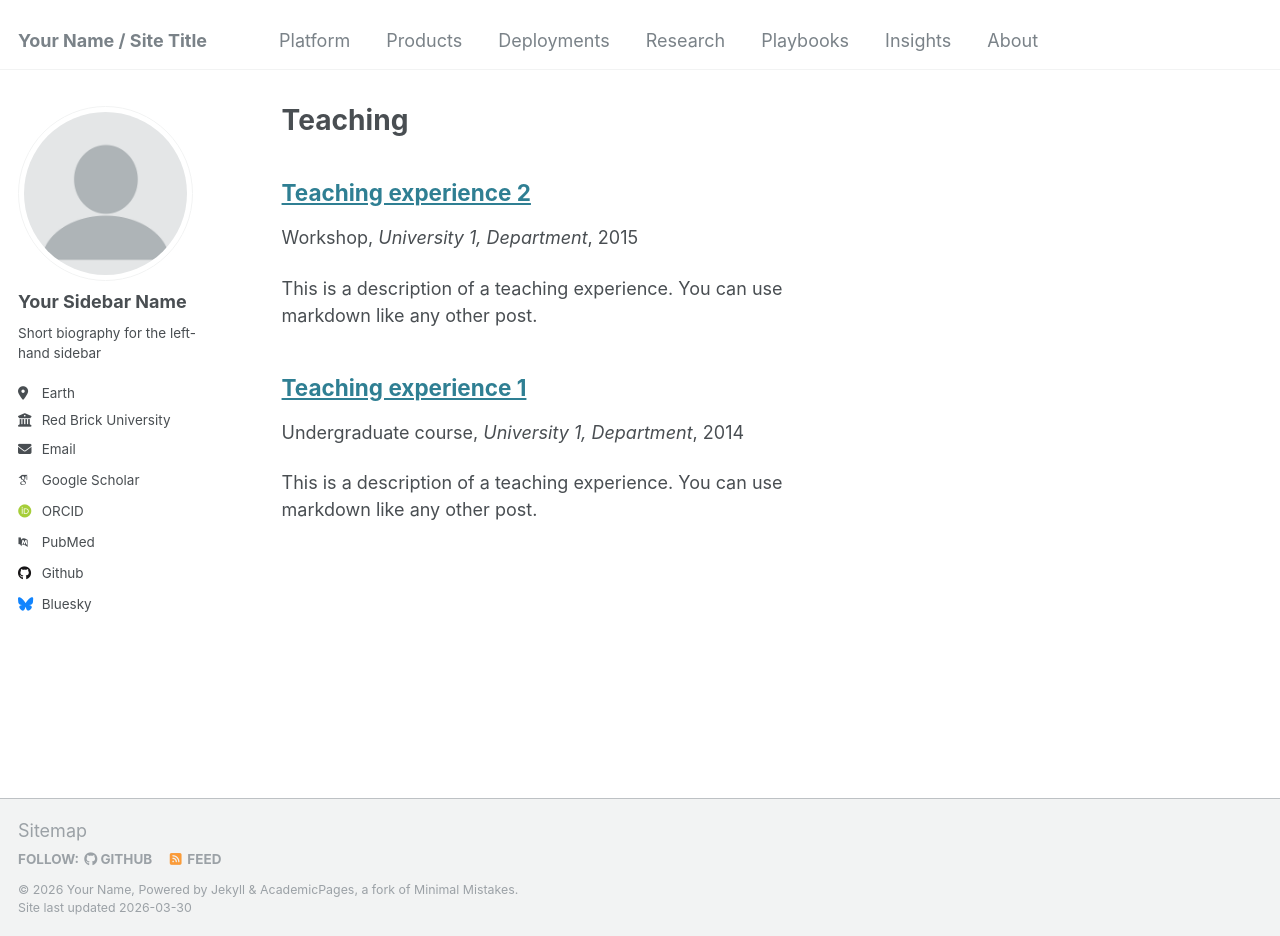
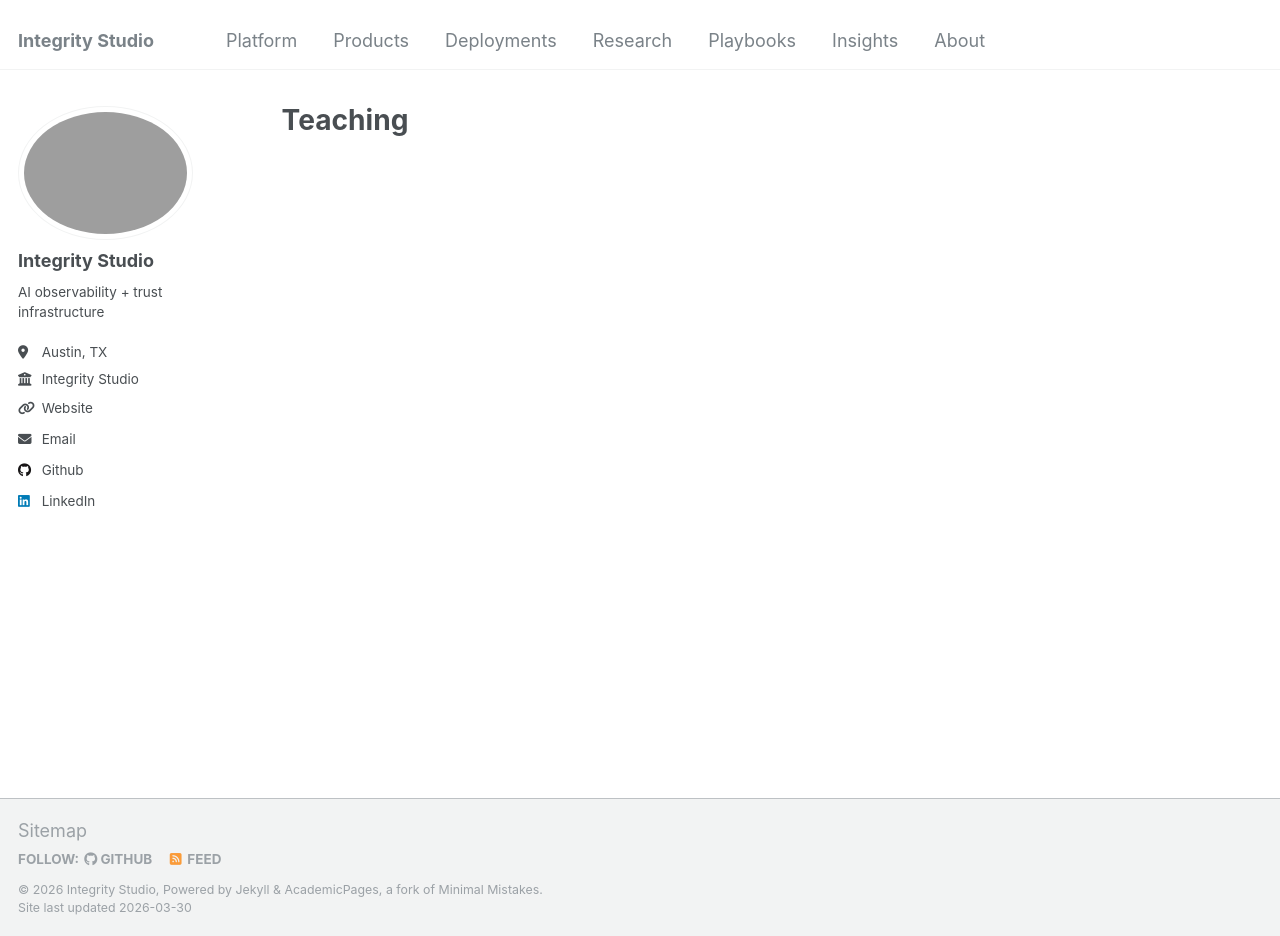
Before and after one commit to integritystudio/.github, a Jekyll site: the page built from _pages/teaching.html, in a window 1280 px wide and 936 px high. Built offline with Jekyll 4.4.1, drawn with Linux system fonts in a browser that asks for light colours; some web fonts are replaced; part of the change alters nothing that is shown.

Commit message:
Modify site configuration for Integrity Studio
Updated site configuration for Integrity Studio, including title, author details, social links, and collections.

```diff
--- a/_config.yml
+++ b/_config.yml
@@ -8,127 +8,169 @@
 
 # Basic Site Settings
 locale                   : "en-US"
-title                    : "Your Name / Site Title"
+title                    : "Integrity Studio"
 title_separator          : "-"
-name                     : &name "Your Name"
-description              : &description "personal description"
-url                      : https://academicpages.github.io # the base hostname & protocol for your site e.g. "https://[your GitHub username].github.io"
-baseurl                  : "" # the subpath of your site, e.g. "/blog"
-repository               : "academicpages/academicpages.github.io"
+name                     : &name "Integrity Studio"
+description              : &description "AI observability, trust infrastructure, and measurable systems"
+url                      : "https://integritystudio.ai"
+baseurl                  : ""
+repository               : "integritystudio/integritystudio.github.io"
 
-# Site Author - The following control what appear as part of the author content on the side bar.
-#               If a field is blank the icon and link will not appear, otherwise it will be shown.
-#               Additional customization can be done by editing /_includes/author-profile.html
+# Site Author
 author:
-  # Biographic information
-  avatar           : "profile.png"
-  name             : "Your Sidebar Name"
-  pronouns         : # example: "she/her"
-  bio              : "Short biography for the left-hand sidebar"
-  location         : "Earth"
-  employer         : "Red Brick University"
-  uri              : # URL
-  email            : "none@example.org"
+  avatar           : "logo.png"
+  name             : "Integrity Studio"
+  bio              : "AI observability + trust infrastructure"
+  location         : "Austin, TX"
+  employer         : "Integrity Studio"
+  uri              : "https://integritystudio.ai"
+  email            : "hello@integritystudio.ai"
 
-  # Academic websites
-  arxiv            : # URL - Update with the correct link to your profile
-  googlescholar    : "https://scholar.google.com/citations?user=PS_CX0AAAAAJ"
-  impactstory      : # URL
-  orcid            : "http://orcid.org/yourorcidurl"
-  semantic         : # URL
-  pubmed           : "https://www.ncbi.nlm.nih.gov/pubmed/?term=john+snow"
-  researchgate     : # URL
-  scopus           : # URL
+  github           : "integritystudio"
+  linkedin         : "company/integrity-studio-ai"
 
-  # Repositories and software development
-  bitbucket        : # Username - Update with your username on the site
-  codepen          : # Username
-  dribbble         : # Username
-  github           : "academicpages"
-  kaggle           : # Username
-  stackoverflow    : # User number or user number and name (i.e., use "1" or "1/jeff-atwood")
+# -----------------------------------
+# 🔹 Collections
+# -----------------------------------
+collections:
+  products:
+    output: true
+    permalink: /products/:path/
 
-  # Social media
-  bluesky          : "bsky.app" # Replace this with you Bluesky username
-  facebook         : # Username
-  flickr           : # Username
-  foursquare       : # Username
-  goodreads        : # Username
-  google_plus      : # Username
-  keybase          : # Username
-  instagram        : # Username
-  lastfm           : # Username
-  linkedin         : # Username
-  mastodon         : # URL
-  medium           : # URL
-  pinterest        : # Username
-  soundcloud       : # Username
-  steam            : # Username
-  telegram         : # URL
-  tumblr           : # Username
-  twitter          : # Username for X / Twitter
-  vine             : # Username
-  weibo            : # Username
-  wikipedia        : # Username
-  xing             : # Username
-  youtube          : # Username
-  zhihu            : # Username
+  research:
+    output: true
+    permalink: /research/:path/
 
-# Publication Category - The following the list of publication categories and their headings
-publication_category:
-  books:
-    title: 'Books'
-  manuscripts:
-    title: 'Journal Articles'
-  conferences:
-    title: 'Conference Papers'
+  deployments:
+    output: true
+    permalink: /deployments/:path/
 
-# Site Settings
-teaser                   :  # filename of teaser fallback teaser image placed in /images/, .e.g. "500x300.png"
-breadcrumbs              : false # true, false (default)
+  playbooks:
+    output: true
+    permalink: /playbooks/:path/
+
+  insights:
+    output: true
+    permalink: /insights/:path/
+
+# -----------------------------------
+# 🔹 Defaults for Collections
+# -----------------------------------
+defaults:
+  - scope:
+      path: ""
+      type: posts
+    values:
+      layout: single
+      author_profile: true
+      read_time: true
+      share: true
+      related: true
+
+  - scope:
+      path: ""
+      type: pages
+    values:
+      layout: single
+      author_profile: true
+
+  - scope:
+      path: ""
+      type: products
+    values:
+      layout: single
+      author_profile: true
+
+  - scope:
+      path: ""
+      type: research
+    values:
+      layout: single
+      author_profile: true
+
+  - scope:
+      path: ""
+      type: deployments
+    values:
+      layout: single
+      author_profile: true
+
+  - scope:
+      path: ""
+      type: playbooks
+    values:
+      layout: single
+      author_profile: true
+
+  - scope:
+      path: ""
+      type: insights
+    values:
+      layout: single
+      author_profile: true
+
+# -----------------------------------
+# 🔹 Assets
+# -----------------------------------
+# Asset Category
+asset_category:
+  site:
+    title: 'Public Facing Site'
+  product:
+    title: 'Consumer Facing Product'
+  tool:
+    title: 'Internal Tool'
+
+site:
+  reports                      : "https://integritystudio.io/" # one-off analytics and research reports
+  quality-metrics-dashboard    : "https://integritystudio.dev/" # UI for observability toolkit - beta
+  IntegrityLandingPage         : "https://integritystudio.ai/" # public-facing landing page
+  schema-org-file-system       : "https://integritystudio.pro/" # UI for ML & OCR & computer vision driven organization system
+  tcad-scraper                 : "https://alephatx.info/" # UI for austin real estate data
+  CodeInventory                : "https://integrityaistudio.com/" # example automated code quality analysis report - not actively maintained
+  AlephAuto                    : "n0ai.app/" # not actively maintained
+  ai-observability-html        : "https://integritystudio.github.io/ai-observability-html/" # continuously updated observability market reports
+
+# Published Products - Backend (no UI)
+product:
+   observability-toolkit        : "https://github.com/integritystudio/observability-toolkit" # mcp server and npm package
+
+# Published Internal Tools (no UI)
+tool:
+  bot-army-google-calendar-mcp        : "https://github.com/integritystudio/bot-army-google-calendar-mcp"
+  dev-env-analyzer                    : "https://github.com/integritystudio/dev-env-analyzer"
+  demo-creater                        : "https://github.com/integritystudio/demo-creater"
+
+# -----------------------------------
+# 🔹 Site Settings
+# -----------------------------------
+breadcrumbs              : false
 words_per_minute         : 160
 future                   : true
-read_more                : "disabled" # if enabled, adds "Read more" links to excerpts
-talkmap_link             : false      #change to true to add link to talkmap on talks page
-comments:
-  provider               : # false (default), "disqus", "discourse", "facebook", "google-plus", "staticman", "custom"
-  disqus:
-    shortname            :
-  discourse:
-    server               : # https://meta.discourse.org/t/embedding-discourse-comments-via-javascript/31963 , e.g.: meta.discourse.org
-  facebook:
-    appid                :
-    num_posts            : # 5 (default)
-    colorscheme          : # "light" (default), "dark"
-staticman:
-  allowedFields          : ['name', 'email', 'url', 'message']
-  branch                 : "gh-pages" # "master", "gh-pages"
-  commitMessage          : "New comment."
-  filename               : comment-{@timestamp}
-  format                 : "yml"
-  moderation             : true
-  path                   : "_data/comments/{options.slug}"
-  requiredFields         : ['name', 'email', 'message']
-  transforms:
-    email                : "md5"
-  generatedFields:
-    date:
-      type               : "date"
-      options:
-        format           : "iso8601" # "iso8601" (default), "timestamp-seconds", "timestamp-milliseconds"
-atom_feed:
-  hide                   : false     # change to true to hide the RSS feed in the footer
-  path                   : # blank (default) uses feed.xml
+read_more                : "disabled"
+
+# -----------------------------------
+# 🔹 SEO + Social
+# -----------------------------------
+social:
+  type                   : Organization
+  name                   : Integrity Studio
+  links:
+    - "https://github.com/integritystudio"
+    - "https://integritystudio.ai"
+    - "https://www.linkedin.com/company/integrity-studio-ai"
+
+og_image                 : "/assets/images/social-preview.png"
 
 
-# SEO Related
+# SEO Related - TODO
 google_site_verification :
 bing_site_verification   :
 alexa_site_verification  :
 yandex_site_verification :
 
 
-# Social Sharing
+# Social Sharing - TODO
 twitter:
   username               : &twitter
 facebook:
@@ -139,8 +181,8 @@ og_image                 :  # Open Graph/Twitter default site image
 # For specifying social profiles
 # - https://developers.google.com/structured-data/customize/social-profiles
 social:
-  type                   : # Person or Organization (defaults to Person)
-  name                   : # If the user or organization name differs from the site's name
+  type                   : # Organization (defaults to Person)
+  name                   :
   links: # An array of links to social media profiles
 
 
@@ -151,51 +193,29 @@ analytics:
     tracking_id          :
 
 
-# Reading Files
+# -----------------------------------
+# 🔹 Includes / Excludes
+# -----------------------------------
 include:
-  - .htaccess
   - _pages
   - files
+
 exclude:
-  - "*.sublime-project"
-  - "*.sublime-workspace"
-  - .asset-cache
-  - .bundle
+  - node_modules
+  - vendor
+  - tmp
+  - log
+  - .sass-cache
+  - .jekyll-cache
   - .github
-  - .jekyll-assets-cache
-  - .sass-cache
-  - assets/js/_main.js
-  - assets/js/plugins
-  - assets/js/vendor
-  - CHANGELOG
-  - Capfile
-  - config
-  - Dockerfile
-  - Gemfile
-  - Gruntfile.js
-  - gulpfile.js
-  - LICENSE
-  - local
-  - log
-  - node_modules
-  - package.json*
-  - Rakefile
-  - README
-  - tmp
-  - vendor
-keep_files:
-  - .git
-  - .svn
-encoding: "utf-8"
-markdown_ext: "markdown,mkdown,mkdn,mkd,md"
 
 
-# Conversion
-markdown: kramdown
-highlighter: rouge
-lsi: false
-excerpt_separator: "\n\n"
-incremental: false
+# -----------------------------------
+# 🔹 Sass / Styling
+# -----------------------------------
+sass:
+  sass_dir: _sass
+  style: compressed
 
 
 # Markdown Processing
@@ -209,91 +229,23 @@ kramdown:
   smart_quotes: lsquo,rsquo,ldquo,rdquo
   enable_coderay: false
 
+# -----------------------------------
+# 🔹 Archives
+# -----------------------------------
+category_archive:
+  type: liquid
+  path: /categories/
 
-# These settings control the types of collections used by the template
-collections:
-  teaching:
-    output: true
-    permalink: /:collection/:path/
-  publications:
-    output: true
-    permalink: /:collection/:path/
-  portfolio:
-    output: true
-    permalink: /:collection/:path/
-  talks:
-    output: true
-    permalink: /:collection/:path/
-
-
-# These settings control how pages and collections are included in the site
-defaults:
-  # _posts
-  - scope:
-      path: ""
-      type: posts
-    values:
-      layout: single
-      author_profile: true
-      read_time: true
-      comments: true
-      share: true
-      related: true
-  # _pages
-  - scope:
-      path: ""
-      type: pages
-    values:
-      layout: single
-      author_profile: true
-  # _teaching
-  - scope:
-      path: ""
-      type: teaching
-    values:
-      layout: single
-      author_profile: true
-      share: true
-      comments: true
-  # _publications
-  - scope:
-      path: ""
-      type: publications
-    values:
-      layout: single
-      author_profile: true
-      share: true
-      comments: true
-  # _portfolio
-  - scope:
-      path: ""
-      type: portfolio
-    values:
-      layout: single
-      author_profile: true
-      share: true
-      comment: true
-  # _talks
-  - scope:
-      path: ""
-      type: talks
-    values:
-      layout: talk
-      author_profile: true
-      share: true
-
-
-# Sass/SCSS
-sass:
-  sass_dir: _sass
-  style: compressed # http://sass-lang.com/documentation/file.SASS_REFERENCE.html#output_style
+tag_archive:
+  type: liquid
+  path: /tags/
 
 
 # Outputting
 permalink: /:categories/:title/
 # paginate: 5 # amount of posts to show
 # paginate_path: /page:num/
-timezone: Etc/UTC # http://en.wikipedia.org/wiki/List_of_tz_database_time_zones
+timezone: UTC # http://en.wikipedia.org/wiki/List_of_tz_database_time_zones
 
 
 # Plugins
@@ -315,35 +267,6 @@ whitelist:
   - jemoji
 
 
-# Archives
-#  Type
-#  - GitHub Pages compatible archive pages built with Liquid ~> type: liquid (default)
-#  - Jekyll Archives plugin archive pages ~> type: jekyll-archives
-#  Path (examples)
-#  - Archive page should exist at path when using Liquid method or you can
-#    expect broken links (especially with breadcrumbs enabled)
-#  - <base_path>/tags/my-awesome-tag/index.html ~> path: /tags/
-#  - <base_path/categories/my-awesome-category/index.html ~> path: /categories/
-#  - <base_path/my-awesome-category/index.html ~> path: /
-category_archive:
-  type: liquid
-  path: /categories/
-tag_archive:
-  type: liquid
-  path: /tags/
-# https://github.com/jekyll/jekyll-archives
-# jekyll-archives:
-#   enabled:
-#     - categories
-#     - tags
-#   layouts:
-#     category: archive-taxonomy
-#     tag: archive-taxonomy
-#   permalinks:
-#     category: /categories/:name/
-#     tag: /tags/:name/
-
-
 # HTML Compression
 # - http://jch.penibelst.de/
 compress_html:
```
